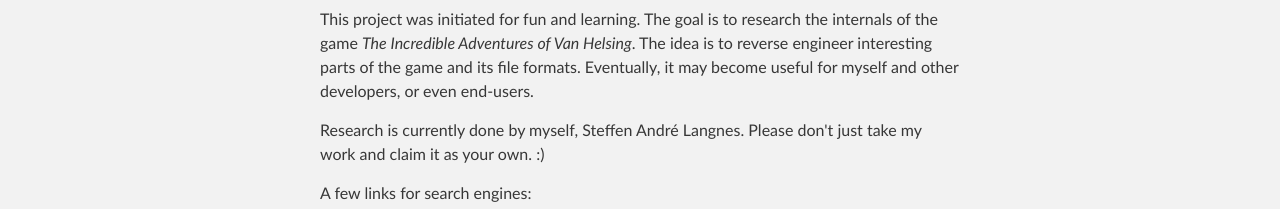
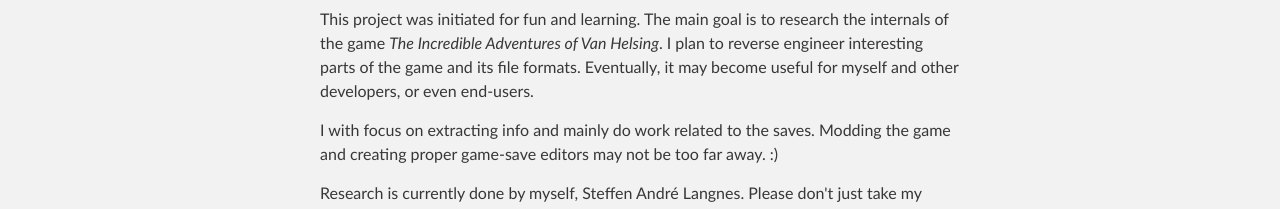
Before and after one commit to SteffenL/Van-Helsing-game-research, a plain HTML site: page index.html in a window 1280 px wide. Shown: the part 353-562 px from the top of the page. Drawn offline with Linux system fonts and the light colour scheme.

```diff
--- a/index.html
+++ b/index.html
@@ -34,7 +34,9 @@
         <h1>
 <a name="van-helsing-game-research" class="anchor" href="#van-helsing-game-research"><span class="octicon octicon-link"></span></a>Van Helsing game research</h1>
 
-<p>This project was initiated for fun and learning. The goal is to research the internals of the game <em>The Incredible Adventures of Van Helsing</em>. The idea is to reverse engineer interesting parts of the game and its file formats. Eventually, it may become useful for myself and other developers, or even end-users.</p>
+<p>This project was initiated for fun and learning. The main goal is to research the internals of the game <em>The Incredible Adventures of Van Helsing</em>. I plan to reverse engineer interesting parts of the game and its file formats. Eventually, it may become useful for myself and other developers, or even end-users.</p>
+
+<p>I with focus on extracting info and mainly do work related to the saves. Modding the game and creating proper game-save editors may not be too far away. :)</p>
 
 <p>Research is currently done by myself, Steffen André Langnes. Please don't just take my work and claim it as your own. :)</p>
 
```
Also changed, not shown: params.json (+1 -1 lines).
